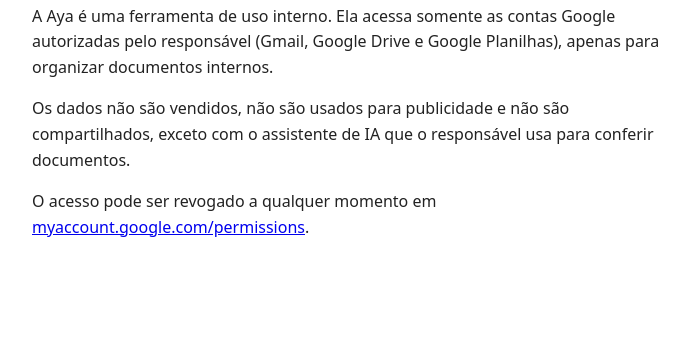
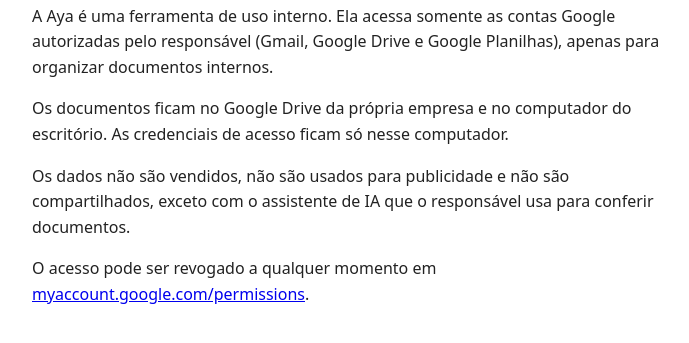
Before and after one commit to aya-aiw/aya-aiw.github.io, a plain HTML site: page privacidade.html in a window 1280 px wide. Shown: the part 109-452 px from the top of the page, without its empty margins (288-977 px from the left). Drawn offline with Linux system fonts and the light colour scheme.

Commit message:
privacidade.html: onde os dados ficam

```diff
--- a/privacidade.html
+++ b/privacidade.html
@@ -10,6 +10,7 @@
 <body>
 <h1>Política de Privacidade</h1>
 <p>A Aya é uma ferramenta de uso interno. Ela acessa somente as contas Google autorizadas pelo responsável (Gmail, Google Drive e Google Planilhas), apenas para organizar documentos internos.</p>
+<p>Os documentos ficam no Google Drive da própria empresa e no computador do escritório. As credenciais de acesso ficam só nesse computador.</p>
 <p>Os dados não são vendidos, não são usados para publicidade e não são compartilhados, exceto com o assistente de IA que o responsável usa para conferir documentos.</p>
 <p>O acesso pode ser revogado a qualquer momento em <a href="https://myaccount.google.com/permissions">myaccount.google.com/permissions</a>.</p>
 </body>
```
